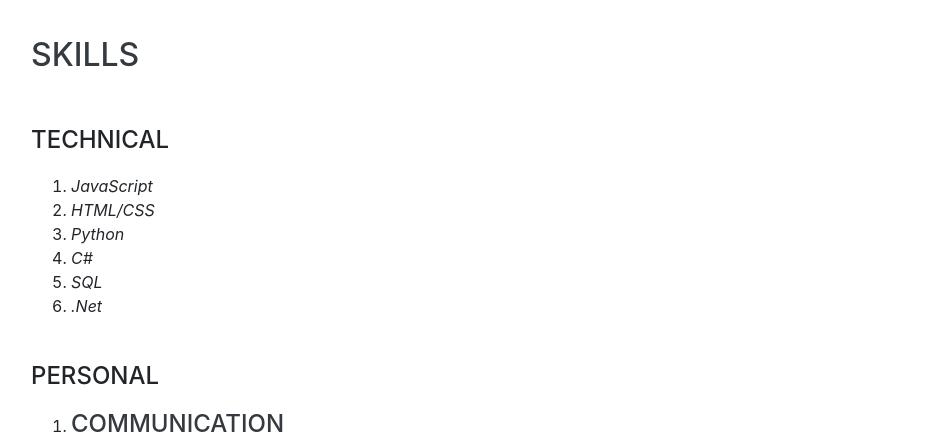
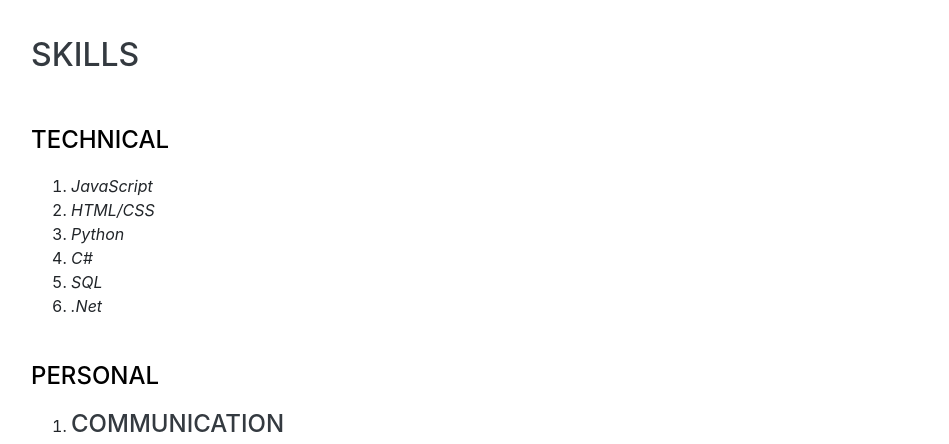
Before and after one commit to Ryan-Goult/Ryan-Goult.github.io, a website with bundled scripts: page index.html in a window 1280 px wide. Shown: the part 2540-2984 px from the top of the page, without its empty margins (289-1238 px from the left). Built offline with nearby package versions, Linux system fonts and the light colour scheme; a web font is replaced by a local one.

Commit message:
Initial Commit

```diff
--- a/index.html
+++ b/index.html
@@ -187,7 +187,7 @@
       <div class="w-100">
         <h2 class="mb-5">Skills</h2>
 
-        <div class="subheading mb-3">Technical</div>
+        <div class="subheading mb-3" style="color:black;">Technical</div>
         <ol>
 			<li>
 				<i>JavaScript</i>
@@ -209,7 +209,7 @@
 			</li>
 		</ol>
 		<br>
-        <div class="subheading mb-3">Personal</div>
+        <div class="subheading mb-3" style="color:black;">Personal</div>
         <ol>
 			<li>
 				<h4>Communication</h4>
```
